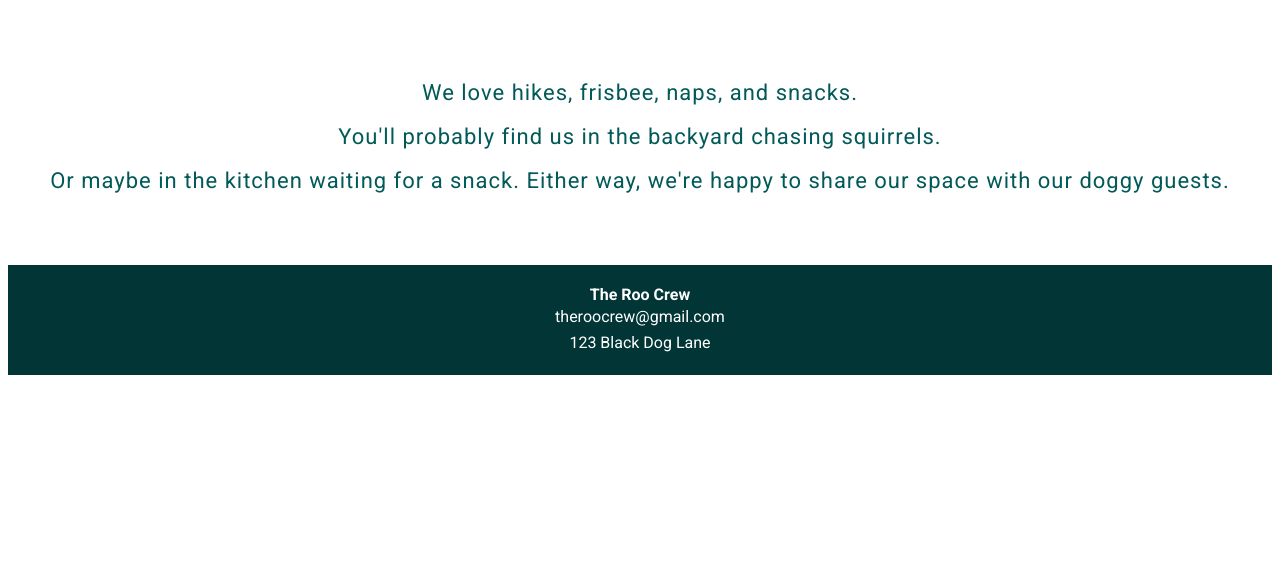
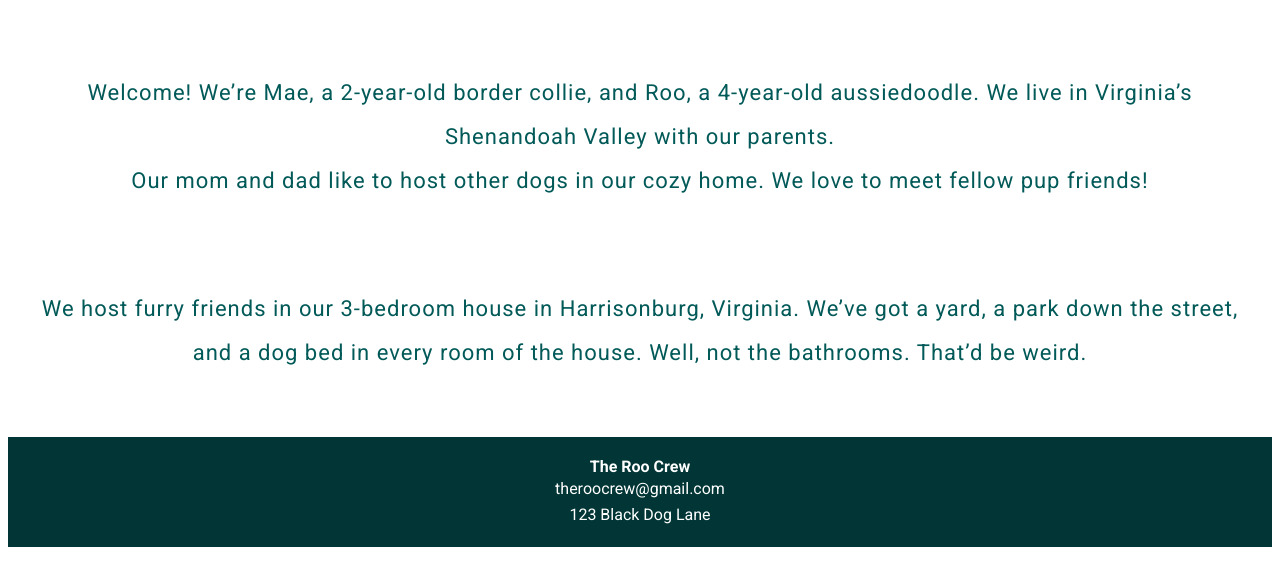
Before and after one commit to oceansellen/responsive-flexbox, a plain HTML site: page about.html in a window 1280 px wide. Shown: the part 1272-1839 px from the top of the page. Before the commit the page ends 1667 px from the top, so only its background shows below. Drawn offline with Linux system fonts and the light colour scheme; a web font is replaced by a local one.

Commit message:
Update about.html

```diff
--- a/about.html
+++ b/about.html
@@ -31,7 +31,8 @@
 
         <img src="resources/IMG_2662.JPG" alt="Mae and Roo on a walk"/>
         <img src="resources/Subject.png" alt="Roo's glamour shot"/>
-        <p>We love hikes, frisbee, naps, and snacks. <br> You'll probably find us in the backyard chasing squirrels. <br> Or maybe in the kitchen waiting for a snack. Either way, we're happy to share our space with our doggy guests.</p>
+        <p>Welcome! We’re Mae, a 2-year-old border collie, and Roo, a 4-year-old aussiedoodle. We live in Virginia’s Shenandoah Valley with our parents. <br> Our mom and dad like to host other dogs in our cozy home. We love to meet fellow pup friends!</p>
+        <p>We host furry friends in our 3-bedroom house in Harrisonburg, Virginia. We’ve got a yard, a park down the street, and a dog bed in every room of the house. Well, not the bathrooms. That’d be weird.</p>
     </div>
   </main>
 
```
